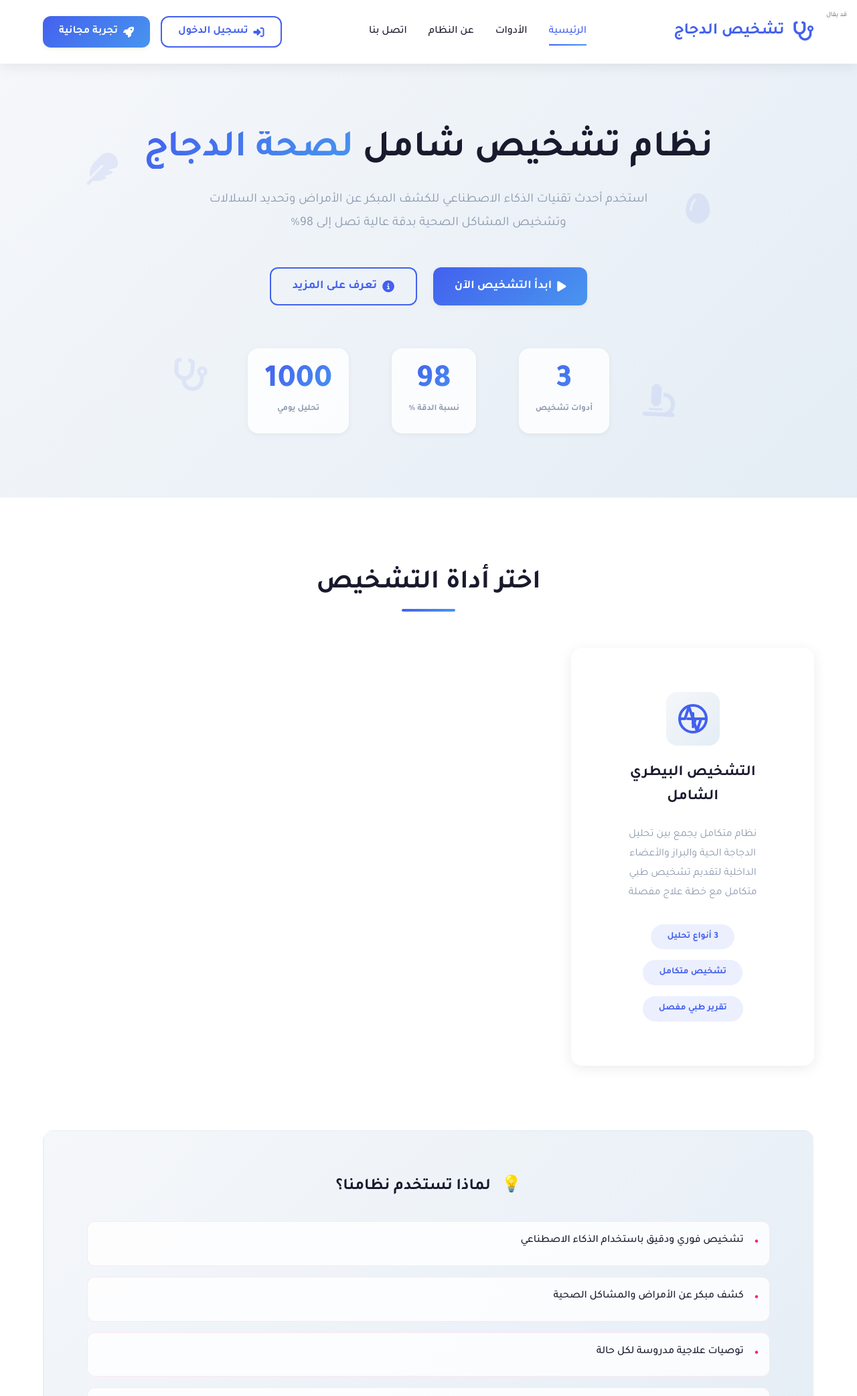
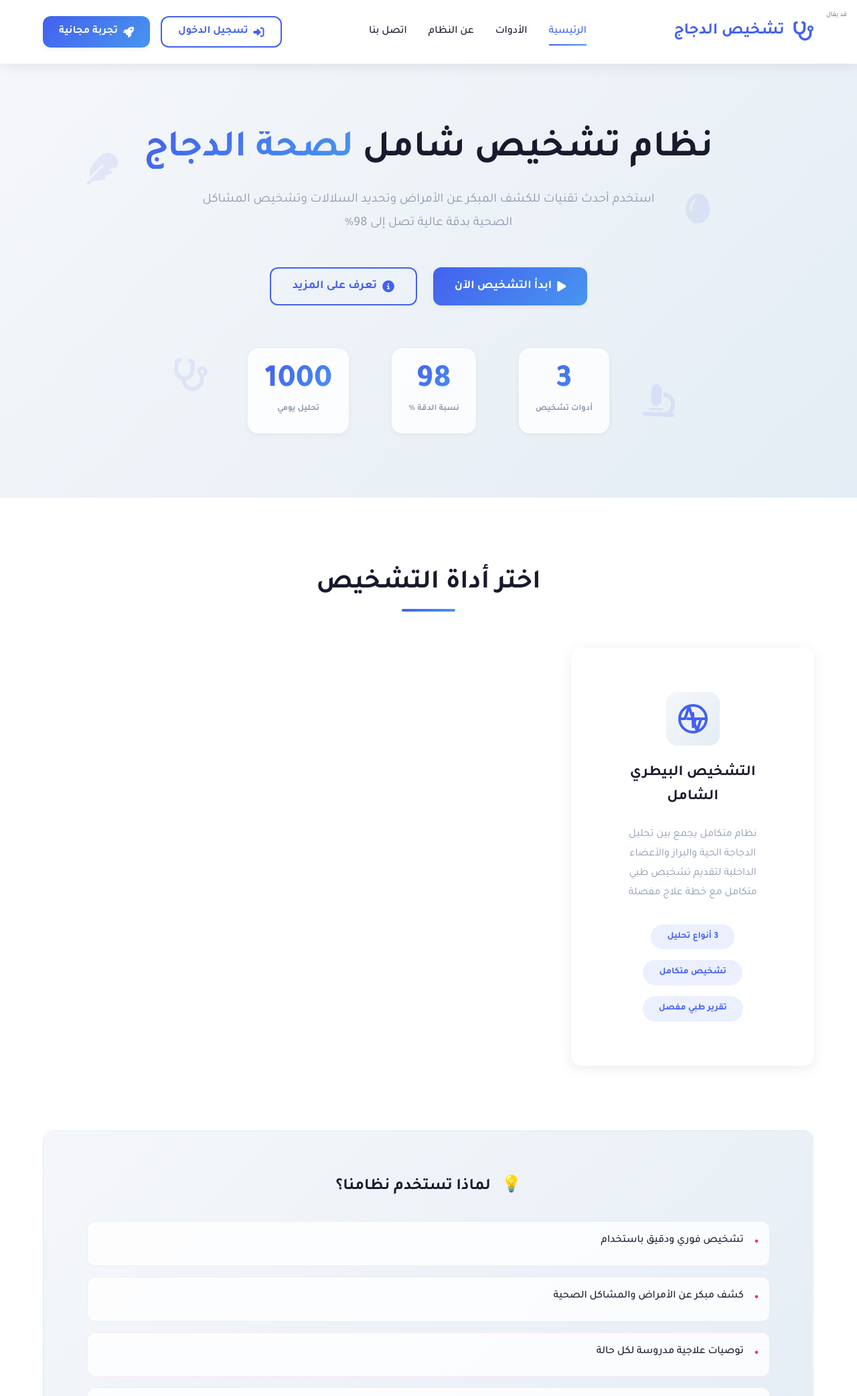
Before and after one commit to FM-Hayajneh/DR.F.Hayajneh., a plain HTML site: page index.html in a window 1280 px wide. Shown: the top 2084 px of the page at 67% size. Drawn offline with Linux system fonts and the light colour scheme.

Commit message:
Update index.html

```diff
--- a/index.html
+++ b/index.html
@@ -65,7 +65,7 @@
                     <span class="gradient-text">لصحة الدجاج</span>
                 </h1>
                 <p class="hero-description animate-fade-in-delay-1">
-                    استخدم أحدث تقنيات الذكاء الاصطناعي للكشف المبكر عن الأمراض وتحديد السلالات
+                    استخدم أحدث تقنيات للكشف المبكر عن الأمراض وتحديد السلالات
                     وتشخيص المشاكل الصحية بدقة عالية تصل إلى 98%
                 </p>
                 <div class="hero-buttons animate-fade-in-delay-2">
@@ -201,7 +201,7 @@
                 <ul class="info-list">
                     <li>
                         <span class="bullet">•</span>
-                        <span>تشخيص فوري ودقيق باستخدام الذكاء الاصطناعي</span>
+                        <span>تشخيص فوري ودقيق باستخدام </span>
                     </li>
                     <li>
                         <span class="bullet">•</span>
```
